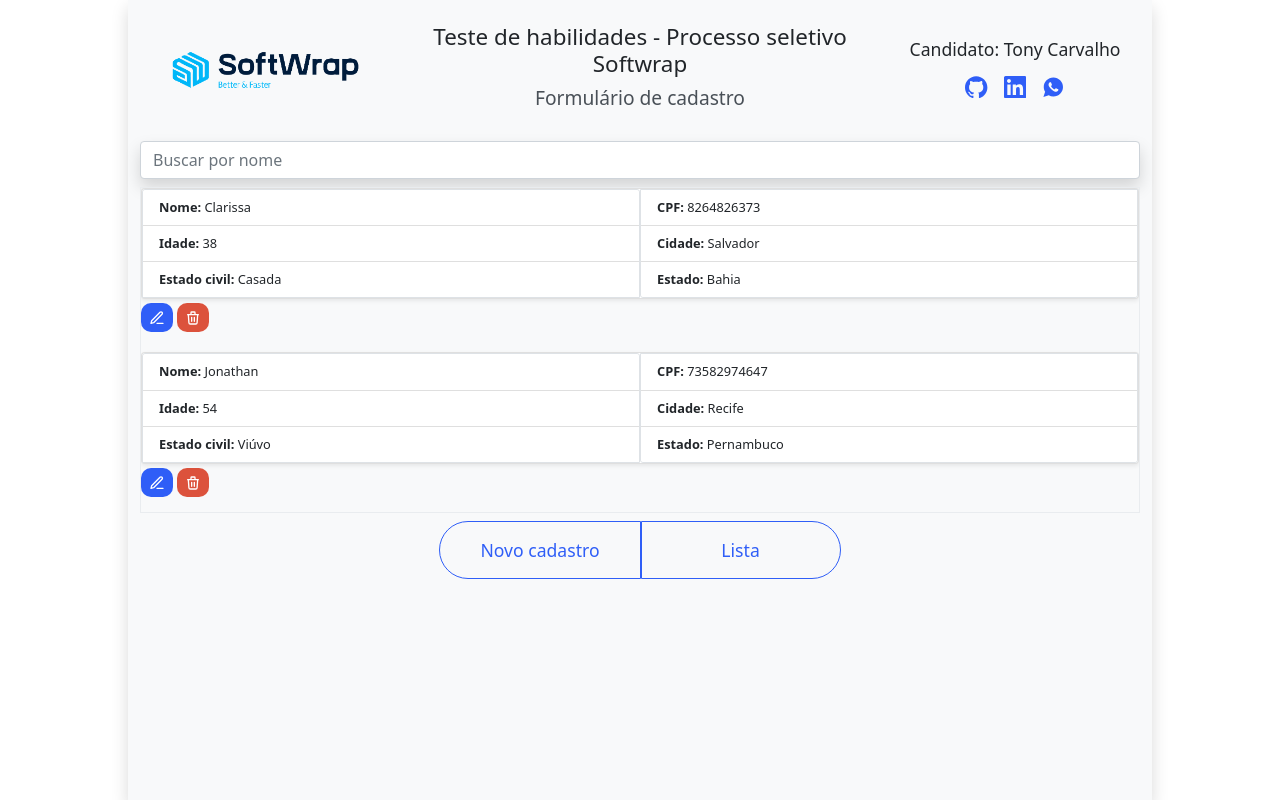
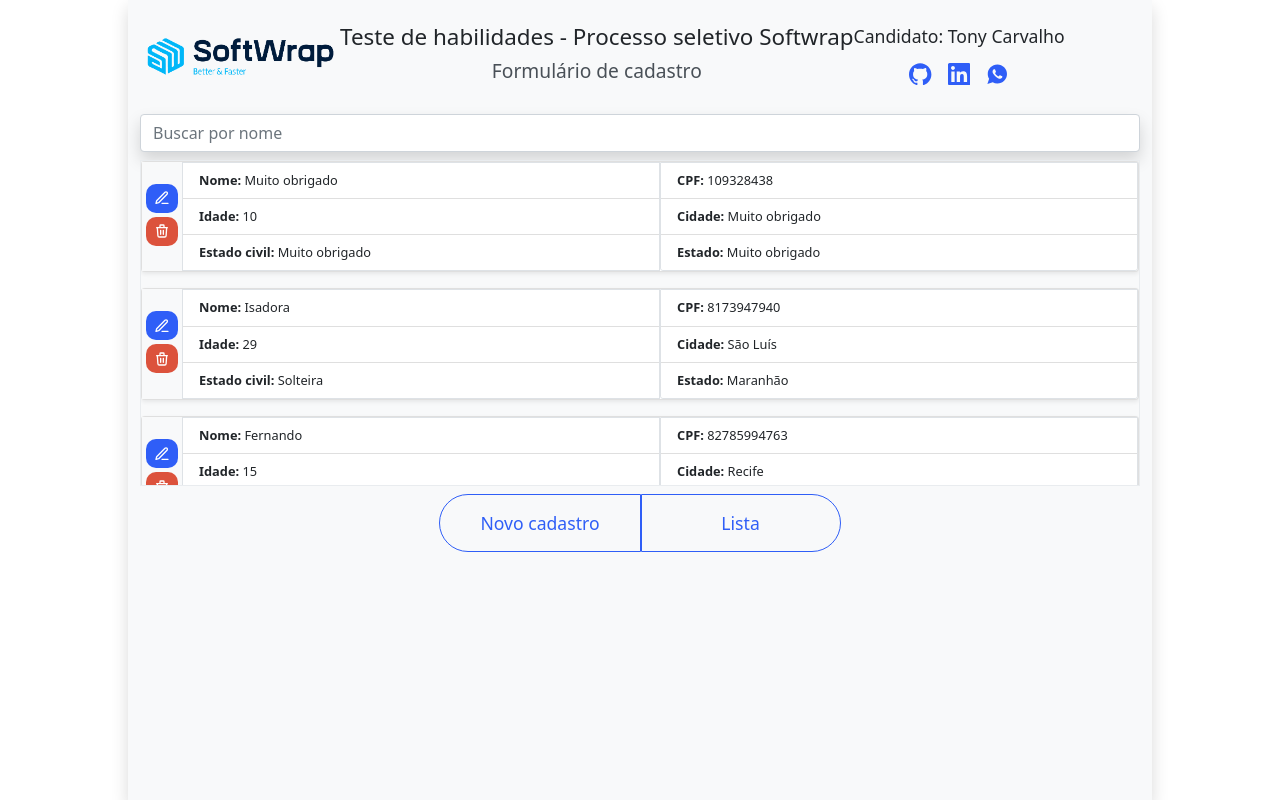
Before and after one commit to tonylcb/teste_softwrap, a React (Create React App) app: page /lista in a window 1280 px wide. Built offline with nearby package versions, Linux system fonts and the light colour scheme; data requests are answered from the project's data file.

Commit message:
finalizando o teste

```diff
--- a/db.json
+++ b/db.json
@@ -26,6 +26,33 @@
       "cidade": "Salvador",
       "estado": "Bahia",
       "id": 4
+    },
+    {
+      "nome": "Fernando",
+      "idade": "15",
+      "estadoCivil": "Solteiro",
+      "cpf": "82785994763",
+      "cidade": "Recife",
+      "estado": "Pernambuco",
+      "id": 5
+    },
+    {
+      "nome": "Isadora",
+      "idade": "29",
+      "estadoCivil": "Solteira",
+      "cpf": "8173947940",
+      "cidade": "São Luís",
+      "estado": "Maranhão",
+      "id": 6
+    },
+    {
+      "nome": "Muito obrigado",
+      "idade": "10",
+      "estadoCivil": "Muito obrigado",
+      "cpf": "109328438",
+      "cidade": "Muito obrigado",
+      "estado": "Muito obrigado",
+      "id": 7
     }
   ]
 }
--- a/src/GlobalStyle.js
+++ b/src/GlobalStyle.js
@@ -14,20 +14,27 @@ export default createGlobalStyle`
   transition: 0.3s ease;
   &:hover {
   color: #00B7F8;
-  }
+}
+
+  @media (max-width: 700px) {
+    font-size: 1.2rem;
+  } ;
 }
 
 .container {
 background-color: #f8f9fa;
 max-width: 80%;
 min-height: 100vh;
+@media (max-width: 700px) {
+ max-width: 90%;
+  } ;
 }
 
 
 .animeRight {
-  transform: translateX(200px);
+  transform: translateX(100px);
   opacity: 0;
-  animation: animeLeft 0.3s forwards;
+  animation: animeLeft 0.5s forwards;
 }
 
 @keyframes animeLeft {
@@ -38,9 +45,9 @@ min-height: 100vh;
 }
 
 .animeLeft {
-  transform: translateX(-200px);
+  transform: translateX(-100px);
   opacity: 0;
-  animation: animeLeft 0.3s forwards;
+  animation: animeLeft 0.5s forwards;
 }
 
 @keyframes animeLeft {
--- a/src/components/cadastrados/Cadastrados.js
+++ b/src/components/cadastrados/Cadastrados.js
@@ -4,6 +4,13 @@ import { HiOutlineTrash } from 'react-icons/hi';
 import { FiEdit3 } from 'react-icons/fi';
 import styled from 'styled-components';
 
+const Icons = styled.aside`
+  display: flex;
+  flex-direction: column;
+  justify-content: center;
+  align-items: center;
+  background-color: #f8f9fa;
+`;
 const Tabela = styled.div`
   display: flex;
   flex-flow: row nowrap;
@@ -24,13 +31,34 @@ const ButtonList = styled.button`
     background-color: ${(props) => props.hoverBgColor || '#00B7F8'};
   }
 `;
+
 const Dado = styled.li`
   font-size: 0.8rem;
 `;
+
 const Cadastrados = ({ dado, onClickDelete }) => {
   return (
     <div className="mb-3">
       <Tabela className="card shadow-sm">
+        <Icons>
+          <Link to={`/edit/${dado.id}`}>
+            <ButtonList type="button">
+              <FiEdit3 />
+            </ButtonList>
+          </Link>
+          <div>
+            <ButtonList
+              className="m-1"
+              backgroundColor="#dc523c"
+              hoverBgColor="#ff7a64"
+              type="button"
+              onClick={onClickDelete}
+            >
+              <HiOutlineTrash />
+            </ButtonList>
+          </div>
+        </Icons>
+
         <ul className="list-group list-group-flush w-100 border">
           <Dado className="list-group-item">
             <strong>Nome:</strong> {dado.nome}
@@ -54,20 +82,6 @@ const Cadastrados = ({ dado, onClickDelete }) => {
           </Dado>
         </ul>
       </Tabela>
-      <Link to={`/edit/${dado.id}`}>
-        <ButtonList type="button">
-          <FiEdit3 />
-        </ButtonList>
-      </Link>
-      <ButtonList
-        className="m-1"
-        backgroundColor="#dc523c"
-        hoverBgColor="#ff7a64"
-        type="button"
-        onClick={onClickDelete}
-      >
-        <HiOutlineTrash />
-      </ButtonList>
     </div>
   );
 };
--- a/src/components/footer/Footer.js
+++ b/src/components/footer/Footer.js
@@ -20,6 +20,12 @@ const ButtonNav = styled.button`
     transform-origin: left;
     color: white;
   }
+  @media (max-width: 700px) {
+    max-width: 150px;
+    min-width: 100px;
+    font-size: 0.9rem;
+    padding: 10px 5px;
+  } ;
 `;
 
 const Footer = () => {
--- a/src/components/formulario/Formulario.js
+++ b/src/components/formulario/Formulario.js
@@ -20,6 +20,10 @@ const ButtonSubmit = styled.button`
     background-color: #ff7a64;
     transform-origin: left;
   }
+  @media (max-width: 499px) {
+    min-width: 150px;
+    font-size: 1rem;
+  } ;
 `;
 
 const initialValue = {
@@ -78,18 +82,18 @@ const Formulario = ({ id }) => {
         >
           {() => (
             <Form
-              className="shadow p-3 mb-5 bg-white rounded"
+              className="shadow-sm p-3 mb-5 bg-white rounded"
               style={fundoForm}
             >
               {setSave.loading && <span>Salvando dados...</span>}
               <div className="d-flex justify-content-center">
                 <div className="row mx-md-n5 px-2">
                   <Field type="text" name="nome" label="Nome" />
-                  <Field type="number" name="idade" label="Idade" />
+                  <Field type="text" name="idade" label="Idade" />
                   <Field type="text" name="estadoCivil" label="Estado civil" />
                 </div>
                 <div className="row mx-md-n5 px-2">
-                  <Field type="number" name="cpf" label="CPF" />
+                  <Field type="text" name="cpf" label="CPF" />
                   <Field type="text" name="cidade" label="Cidade" />
                   <Field type="text" name="estado" label="Estado" />
                 </div>
--- a/src/components/formulario/schema.js
+++ b/src/components/formulario/schema.js
@@ -2,9 +2,9 @@ import * as yup from 'yup';
 
 export default yup.object().shape({
   nome: yup.string(),
-  idade: yup.number(),
+  idade: yup.number('Insira números!'),
   estadoCivil: yup.string(),
-  cpf: yup.number(),
+  cpf: yup.number('Insira números!'),
   cidade: yup.string(),
   estado: yup.string(),
 });
--- a/src/components/header/Header.js
+++ b/src/components/header/Header.js
@@ -9,32 +9,54 @@ const Logo = styled.img`
   max-width: 200px;
   width: 100%;
   min-width: 120px;
+
+  @media (max-width: 499px) {
+    max-width: 200px;
+    min-width: 180px;
+  } ;
 `;
 
 const H1 = styled.h1`
   font-size: 1.4rem;
+  @media (max-width: 700px) {
+    font-size: 1.2rem;
+  } ;
 `;
 
 const H2 = styled.h2`
   font-size: 1.2rem;
   color: #495057;
+  @media (max-width: 700px) {
+    font-size: 1rem;
+  } ;
 `;
 
 const H3 = styled.h3`
   font-size: 1.1rem;
+  @media (max-width: 700px) {
+    font-size: 0.9rem;
+  } ;
+`;
+
+const HeaderApp = styled.header`
+  @media (max-width: 499px) {
+    display: flex;
+    flex-direction: column;
+    justify-content: center;
+  } ;
 `;
 
 const Header = () => {
   return (
-    <header className="d-flex align-items-center pt-4 pb-4">
-      <div className="col-3 text-center">
+    <HeaderApp className="d-flex align-items-center pt-4 pb-4">
+      <div className=" text-center">
         <Logo src={logoSoftwrap} alt="logo softwrap" />
       </div>
-      <div className="col-6 text-center">
+      <div className=" text-center">
         <H1>Teste de habilidades - Processo seletivo Softwrap</H1>
         <H2>Formulário de cadastro</H2>
       </div>
-      <div className="col-3 text-center">
+      <div className=" text-center">
         <H3>Candidato: Tony Carvalho</H3>
         <div className="d-flex justify-content-center">
           <a
@@ -63,7 +85,7 @@ const Header = () => {
           </a>
         </div>
       </div>
-    </header>
+    </HeaderApp>
   );
 };
 
--- a/src/components/utilities/useApi.js
+++ b/src/components/utilities/useApi.js
@@ -13,10 +13,6 @@ export default function useApi(config) {
   const debouncedAxios = useDebouncedPromise(axios, config.debounceDelay);
 
   async function call(localConfig) {
-    setRequestInfo({
-      ...initialRequestInfo,
-      loading: true,
-    });
     let response = null;
 
     const finalConfig = {
```
Also changed, not shown: src/components/container/container.js (deleted, +0 -7 lines), 1 other file (tests, documents, lock files or other folders).
